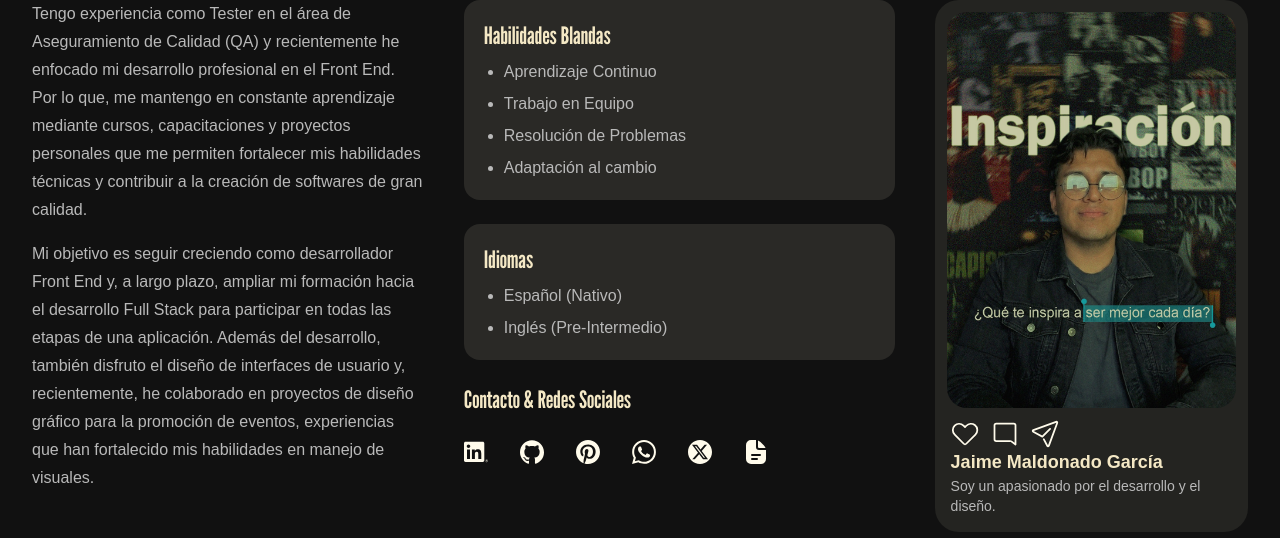
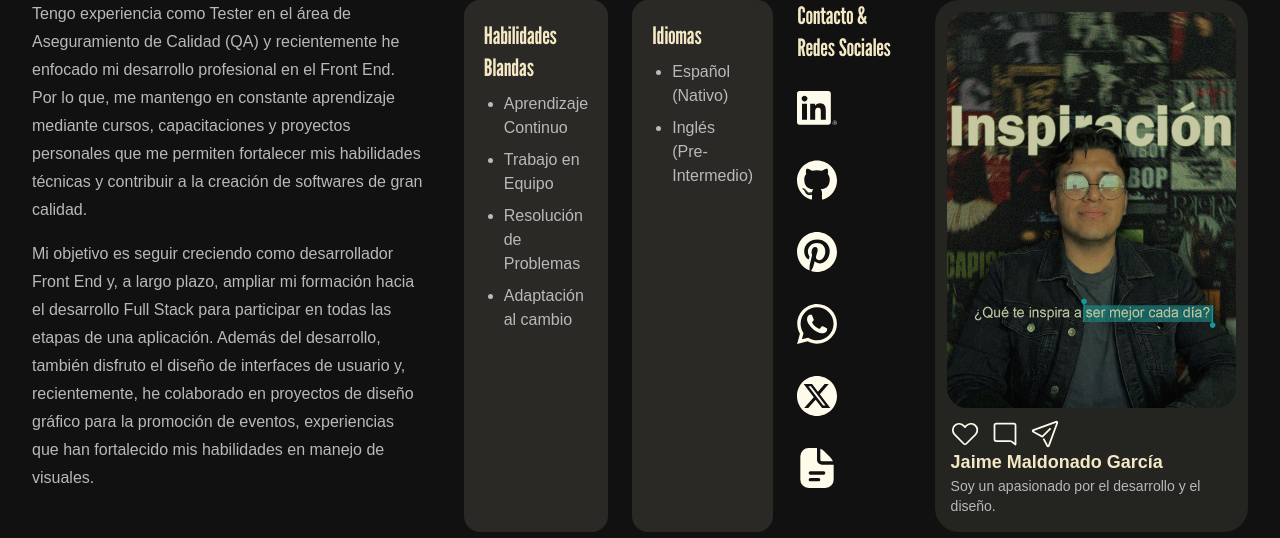
Before and after one commit to JkhasterDev93/Portafolio-JKhaster, a React (Vite) app: page / in a window 1280 px wide. Shown: the part 920-1458 px from the top of the page. Built offline with nearby package versions, Linux system fonts and the light colour scheme; a web font is replaced by a local one.

Commit message:
Test: Responsive View About Me

```diff
--- a/src/Portafolio/Views/AboutMe.tsx
+++ b/src/Portafolio/Views/AboutMe.tsx
@@ -40,7 +40,7 @@ const downloadPDF = () => {
 
         {/* =================== COLUMNA CENTRO =================== */}
 
-        <div className="flex flex-col gap-6">
+        <div className="flex flex-col md:flex-row gap-6">
           {/* Habilidades */}
 
           <div className="
@@ -76,7 +76,7 @@ const downloadPDF = () => {
             font-League text-2xl mb-6 text-[#F4E8C5]
             ">Contacto & Redes Sociales</h2>
 
-						<div className="flex gap-8">
+						<div className="flex gap-8 md:flex-wrap">
 							{IconsButtons.map(item=>(
                 <div className="relative group transition-transform">
                   <a
@@ -85,7 +85,7 @@ const downloadPDF = () => {
                     item.name !== 'Curriculum' ? () => window.open(item.url, "_blank") : downloadPDF
                   }
                   >
-                    <item.icon className="w-6 h-6 text-amber-50 cursor-pointer hover:scale-140 transition-transform" />
+                    <item.icon className="w-6 h-6 md:w-10 md:h-10 text-amber-50 cursor-pointer hover:scale-140 transition-transform" />
                   </a>
                 <span
                   className="
```
